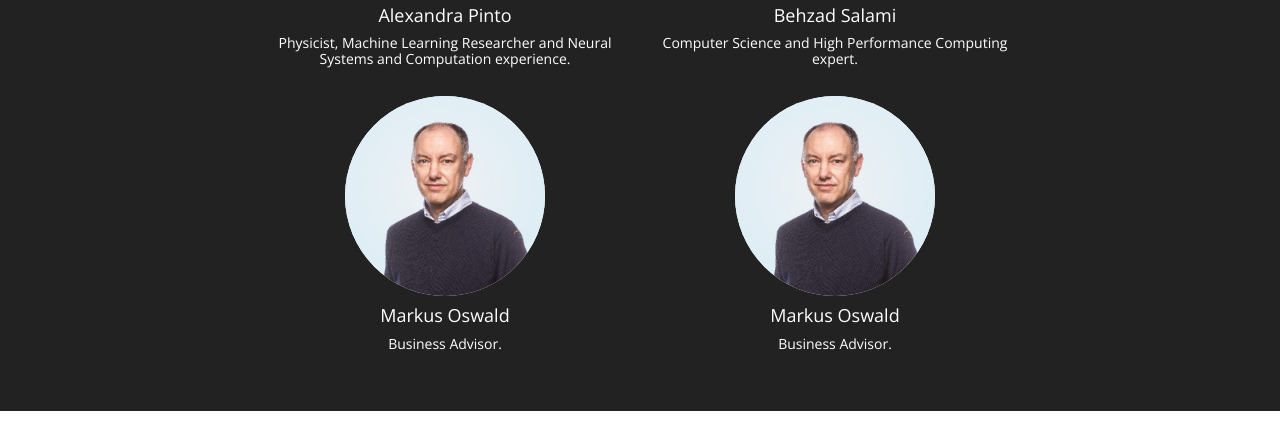
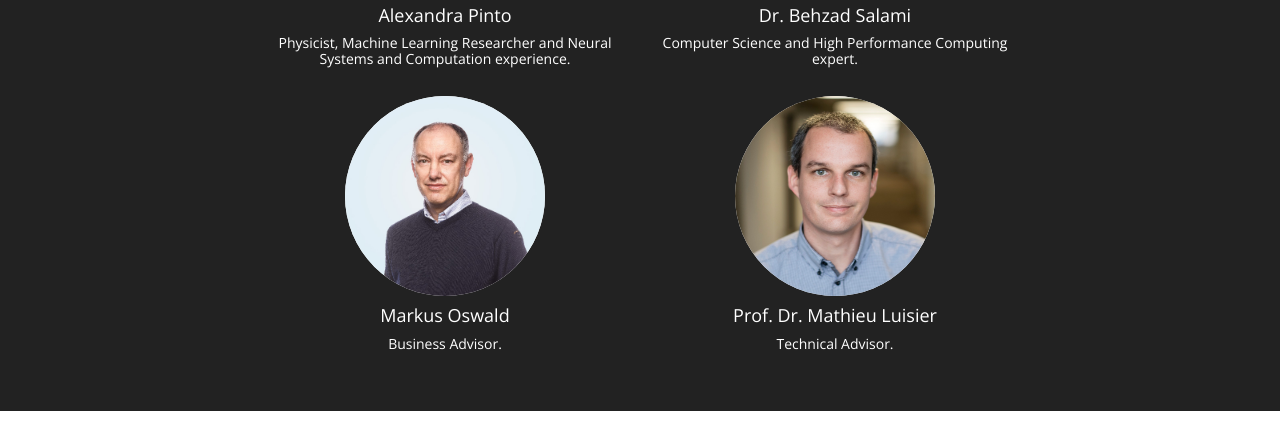
Before and after one commit to hoursec/github.io, a Jekyll site: the page built from index.html, in a window 1280 px wide and 900 px high, scrolled down 2985 px, cut to the strip 257-694 px from the top of the window. Built offline with Jekyll 4.4.1, drawn with Linux system fonts in a browser that asks for light colours.

Commit message:
Update team.html

```diff
--- a/_includes/team.html
+++ b/_includes/team.html
@@ -48,7 +48,7 @@
             <div class="col-lg-6 col-md-6 text-center">
                 <div class="service-box">
                   <img src="img/team/Behzad.jpeg" class="circular--square" width="200" height="200">
-                  <h4>Behzad Salami</h3>
+                  <h4>Dr. Behzad Salami</h3>
                   <h5>Computer Science and High Performance Computing expert.</h3>
                     <!--<p class="text-white">About me...</p>-->
                 </div>
@@ -63,9 +63,9 @@
             </div>
             <div class="col-lg-6 col-md-6 text-center">
                 <div class="service-box">
-                  <img src="img/team/Markus.jpeg" class="circular--square" width="200" height="200">
-                  <h4>Markus Oswald</h3>
-                  <h5>Business Advisor.</h3>
+                  <img src="img/team/Mathieu.jpeg" class="circular--square" width="200" height="200">
+                  <h4>Prof. Dr. Mathieu Luisier</h3>
+                  <h5>Technical Advisor.</h3>
                     <!--<p class="text-white">About me...</p>-->
                 </div>
             </div>
```
